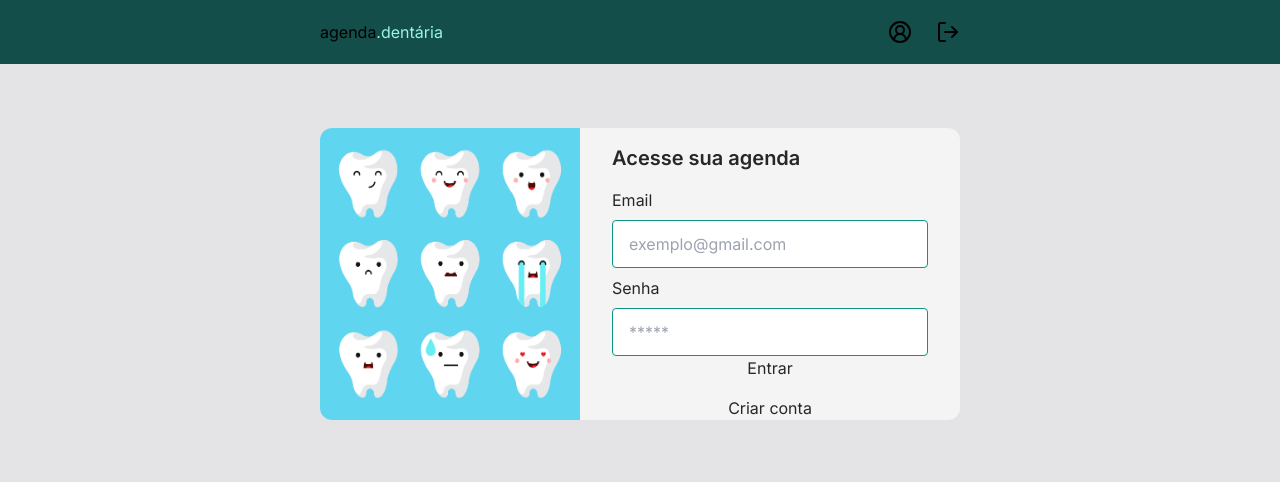
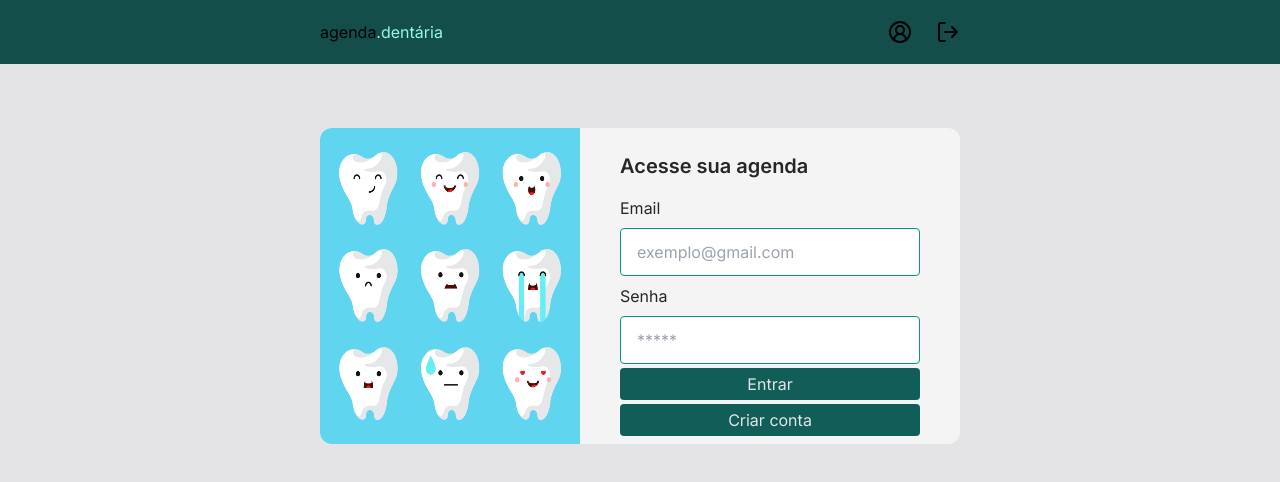
Before and after one commit to fabianomartinsdev/agenda.dentaria, a Next.js app: page / in a window 1280 px wide. Shown: the top 482 px of the page. Built offline with nearby package versions, Linux system fonts and the light colour scheme.

Commit message:
Add reusable Button and Input

```diff
--- /dev/null
+++ b/src/app/components/Button.tsx
@@ -0,0 +1,9 @@
+import { ComponentProps } from "react";
+
+interface ButtonProps extends ComponentProps<"button"> {
+  name: string;
+}
+
+export default function Button({ name, ...props }: ButtonProps) {
+  return <button {...props}>{name}</button>;
+}
--- /dev/null
+++ b/src/app/components/Input.tsx
@@ -0,0 +1,7 @@
+import { ComponentProps } from "react";
+
+interface InputProps extends ComponentProps<"input"> {}
+
+export default function Input({ ...props }: InputProps) {
+  return <input {...props} />;
+}
--- a/src/app/components/LoginPage.tsx
+++ b/src/app/components/LoginPage.tsx
@@ -1,4 +1,6 @@
 import Image from "next/image";
+import Button from "./Button";
+import Input from "./Input";
 
 export default function LoginPage() {
   return (
@@ -11,7 +13,7 @@ export default function LoginPage() {
           alt="Dentes"
           className="rounded-l-xl"
         />
-        <div className="flex gap-4 mx-8 mt-4 w-full">
+        <div className="flex gap-4 mx-8 mt-4 w-full p-2">
           <div className="flex flex-col gap-4 w-full">
             <p className="text-xl font-semibold">Acesse sua agenda</p>
             <form action="" className="flex flex-col">
@@ -27,16 +29,24 @@ export default function LoginPage() {
               <label htmlFor="password" className="mt-2">
                 Senha
               </label>
-              <input
+              <Input
                 type="password"
                 name="password"
                 id="password"
                 placeholder="*****"
                 className="h-12 w-full mt-2 p-4 rounded border border-teal-600 outline-none focus:outline-teal-800"
               />
-              <button type="submit">Entrar</button>
+              <Button
+                type="submit"
+                name="Entrar"
+                className="h-8 bg-teal-800 rounded mt-1 text-zinc-200"
+              />
+              <Button
+                type="button"
+                name="Criar conta"
+                className="h-8 bg-teal-800 rounded mt-1 text-zinc-200"
+              />
             </form>
-            <button type="button">Criar conta</button>
           </div>
         </div>
       </div>
```
